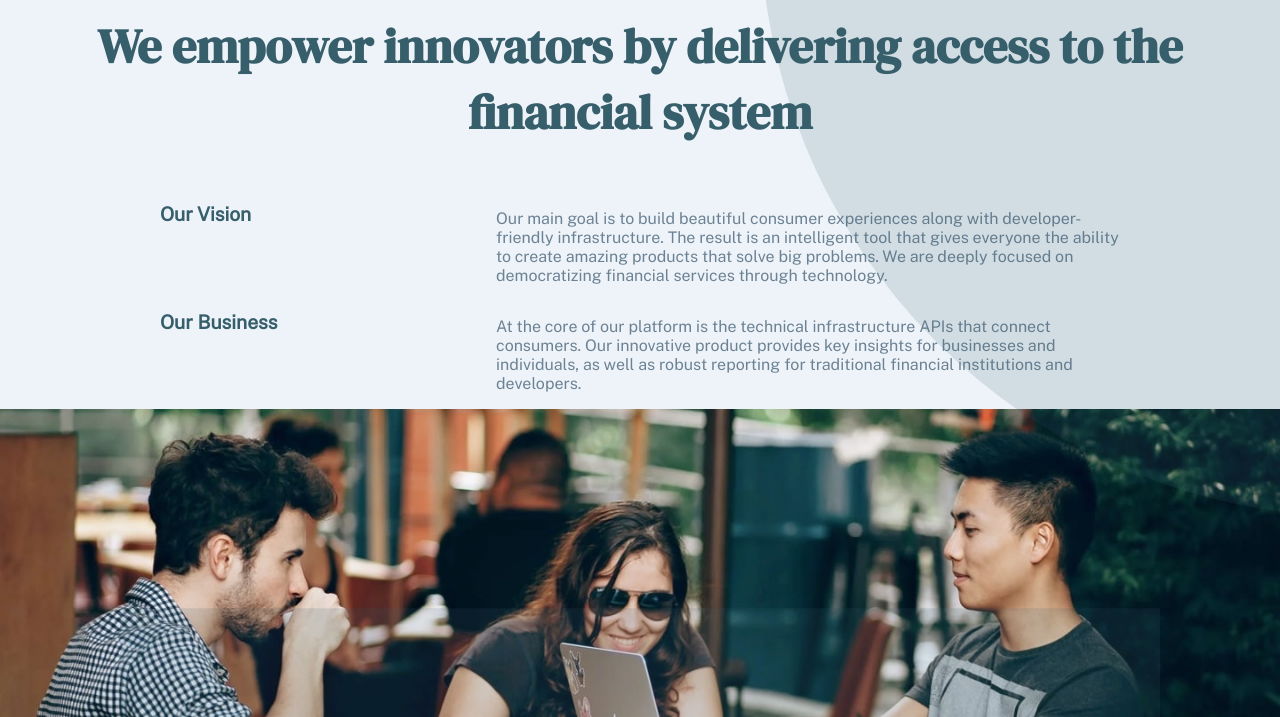
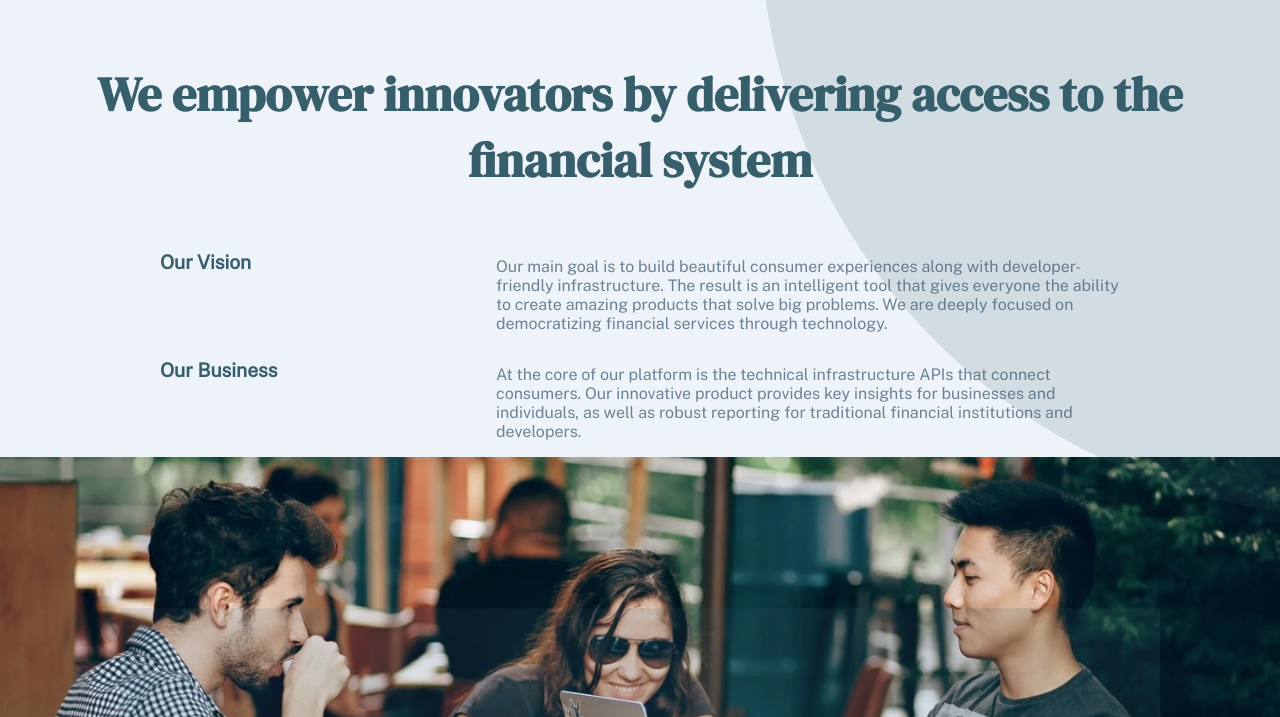
Before and after one commit to j300-174/PayAPI, a plain HTML site: page about.html in a window 1280 px wide. Shown: the part 83-800 px from the top of the page. Drawn offline with nearby package versions, Linux system fonts and the light colour scheme; a script that the page names is missing.

Commit message:
Fix layout

```diff
--- a/css/styles.css
+++ b/css/styles.css
@@ -19,6 +19,12 @@
   --fs-extra-small: 1em;
 
   --text-opacity: 70%;
+}
+
+#top-content {
+  padding-top: 3em;
+  padding-bottom: 1em;
+  margin: 0 2em;
 }
 
 #navigation-bar {
@@ -178,7 +184,7 @@ header nav.open {
   z-index: 4;
 }
 
-#menu a:first-child  {
+#menu a:first-child {
   padding-left: 10em;
 }
 
@@ -606,12 +612,6 @@ main section button:hover {
     text-align: left;
   }
 
-  #top-content {
-    padding-top: 2em;
-    padding-bottom: 1em;
-    margin: 0 2em;
-  }
-
   #team-img1 {
     display: none;
   }
```
